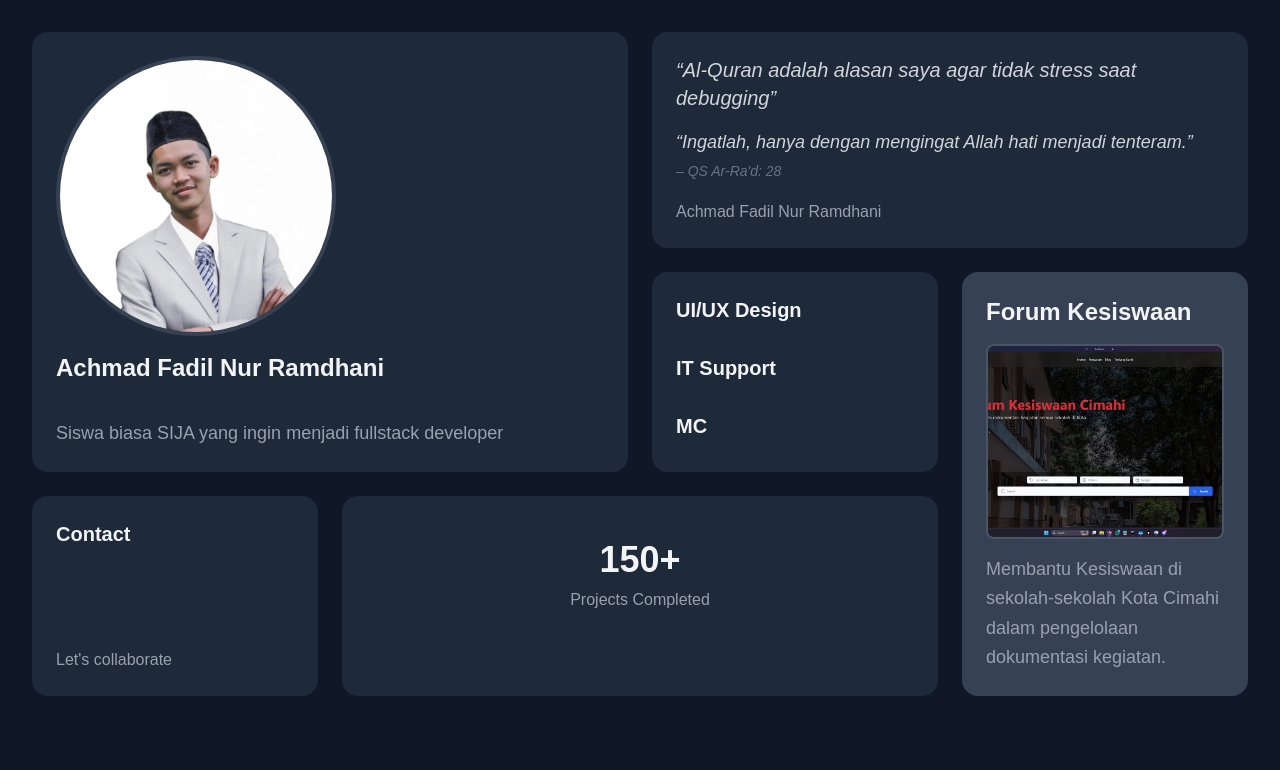
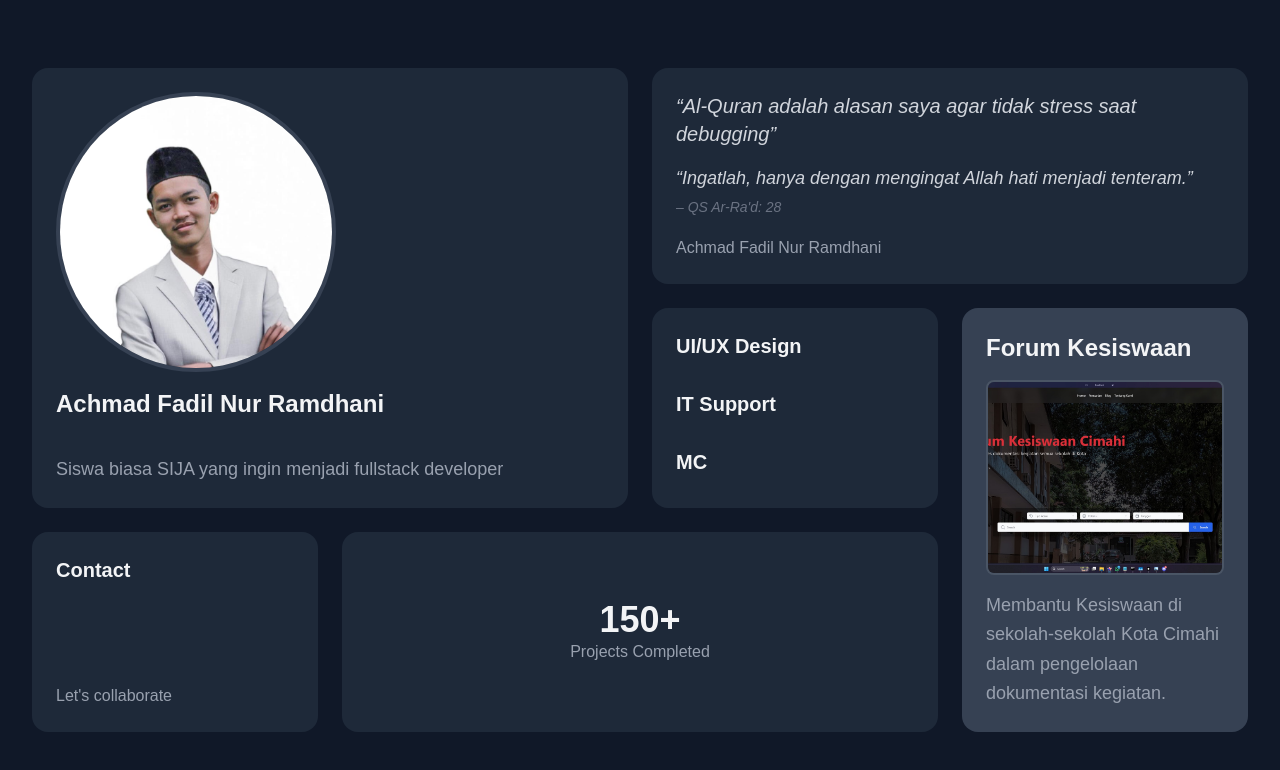
Before and after one commit to AchmadFadil128/portofolio-app, a Next.js app: page / in a window 1280 px wide. Shown: the top 770 px of the page. Built offline with nearby package versions, Linux system fonts and the light colour scheme.

Commit message:
Fix some cards and centering all of cards

```diff
--- a/src/app/page.tsx
+++ b/src/app/page.tsx
@@ -26,7 +26,7 @@ export const metadata = {
 
 export default function HomePage() {
   return (
-    <main className="bg-gray-900 text-gray-100 min-h-screen p-8">
+    <main className="bg-gray-900 text-gray-100 min-h-screen p-8 grid place-items-center">
 
       <div className="max-w-7xl mx-auto grid grid-cols-4 auto-rows-[minmax(200px,auto)] gap-6">
         {/* Profile Section */}
@@ -119,9 +119,9 @@ export default function HomePage() {
           href="/projects"
           className="col-span-2 bg-gray-800 rounded-2xl p-6 transition-transform duration-300 hover:-translate-y-2 hover:shadow-xl"
         >
-          <div className="h-full flex flex-col justify-between">
+          <div className="h-full grid place-items-center">
           <div className="text-center">
-            <div className="text-4xl font-bold mb-2 mt-5">150+</div>
+            <div className="text-4xl font-bold justify-center">150+</div>
             <p className="text-gray-400">Projects Completed</p>
           </div>
           </div>
```
